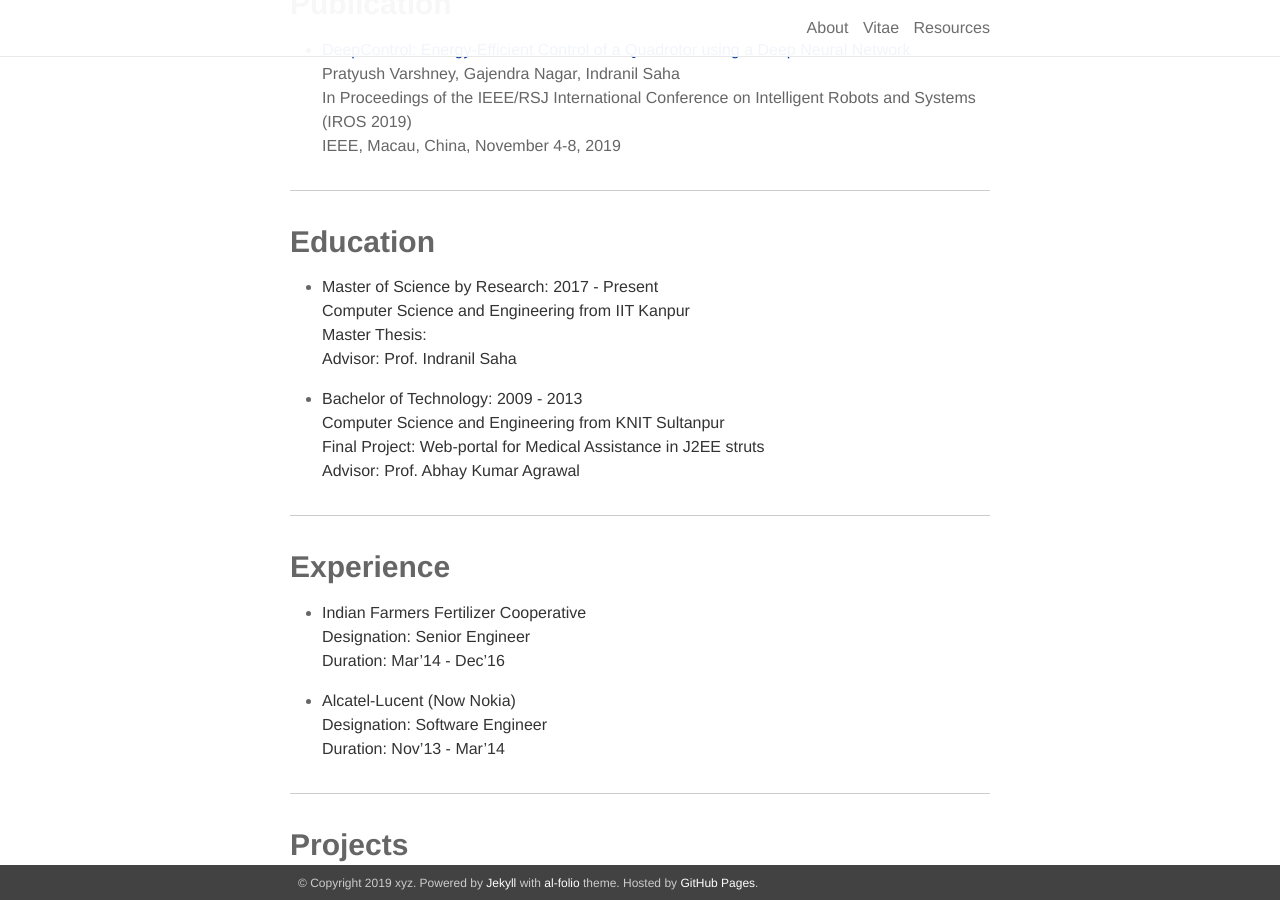
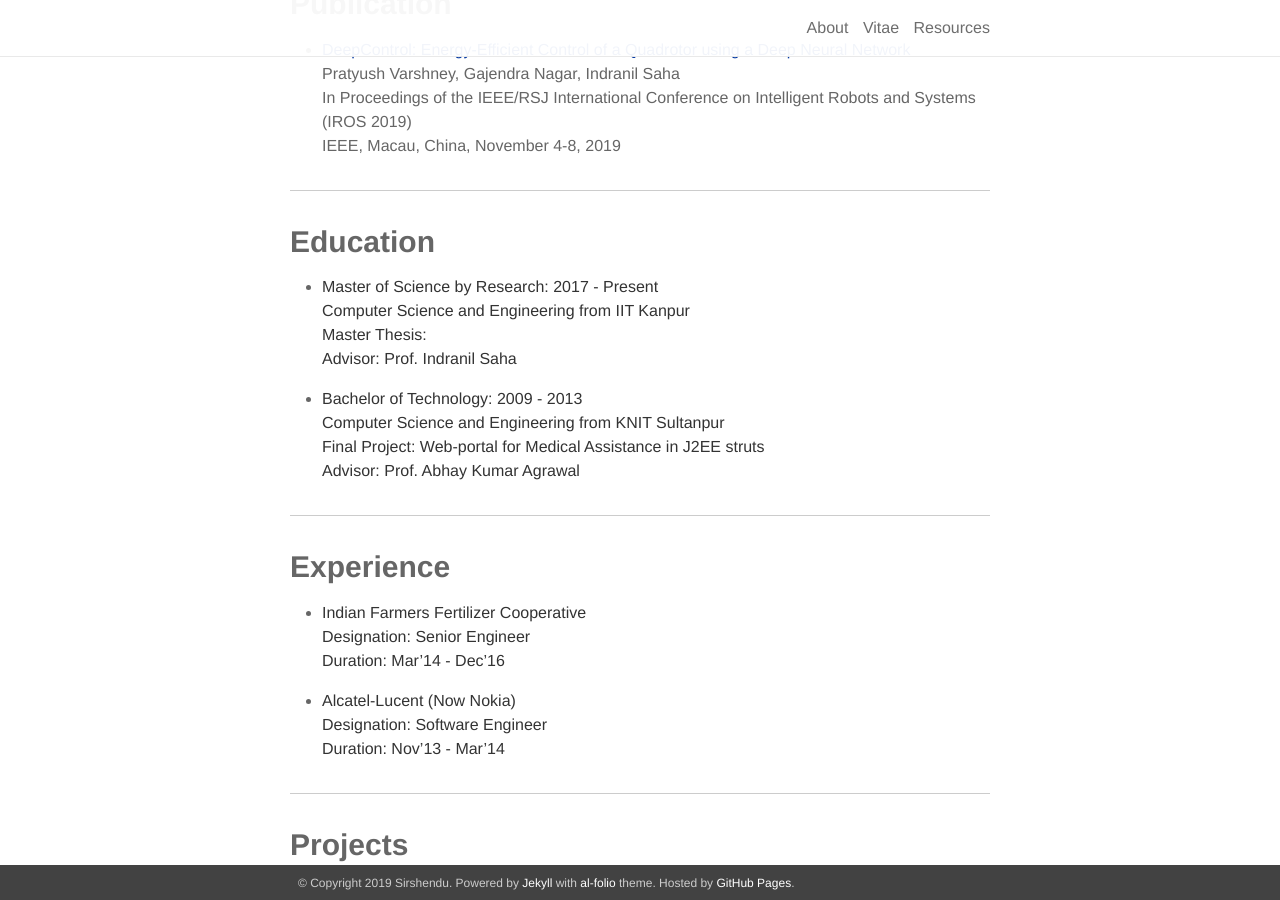
Before and after one commit to sirshend/sirshend.github.io, a Jekyll site: the page built from _pages/about.md, in a window 1280 px wide and 900 px high, scrolled down 618 px. Built offline with Jekyll 4.4.1, drawn with Linux system fonts in a browser that asks for light colours; nearby versions of some CDN libraries; library files that are not in the unit come from our copies.

Commit message:
chjanged some more stuffs

```diff
--- a/_config.yml
+++ b/_config.yml
@@ -1,8 +1,8 @@
 # -----------------------------------------------------------------------------
 # Site settings
 # ---------------------------------------------------------------------------
-name: xyz
-email: pratyushvarshney@cse.iitk.ac.in
+name: Sirshendu
+email: sirshendu@cse.iitk.ac.in
 description: > # this means to ignore newlines until "url:"
   Personal Page.
 footer_text: >
@@ -15,12 +15,12 @@ last_updated: # leave blank if you don't want to display last updated
 
 # google-analytics
 google_analytics: UA-XXXXXXXXX # out your google-analytics code
-repo: http://github.com/pratyusv
+repo: http://github.com/sirshend
 
 # -----------------------------------------------------------------------------
 # Social integration
 # -----------------------------------------------------------------------------
-github_username: pratyusv # put your github username
+github_username: sirshend # put your github username
 twitter_username: # put your twitter username
 linkedin_username:  # put your linkedin username
 scholar_authorid:  # put your google scholar author id
@@ -43,7 +43,7 @@ text:
     older: 'Older'
 
 # Comments
-disqus_shortname: pratyusv# put your disqus shortname
+#disqus_shortname: pratyusv# put your disqus shortname
 
 # Optional features
 show_social_icons:  false
```
